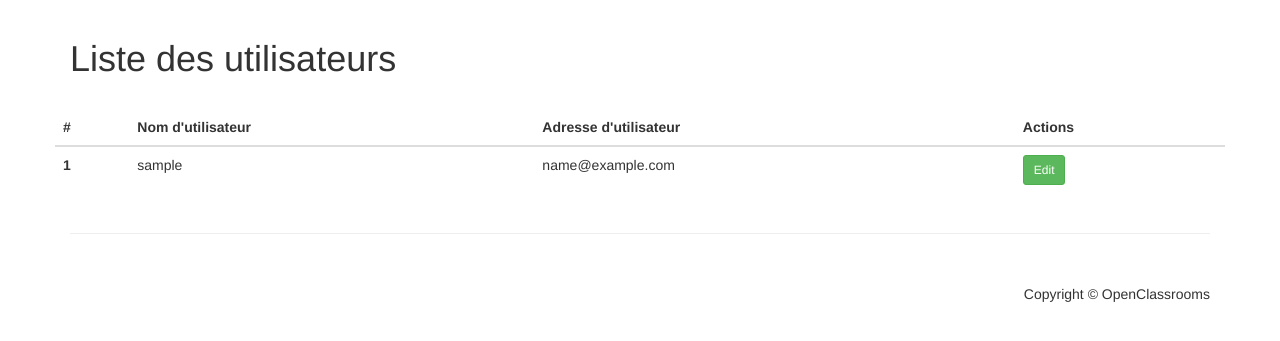
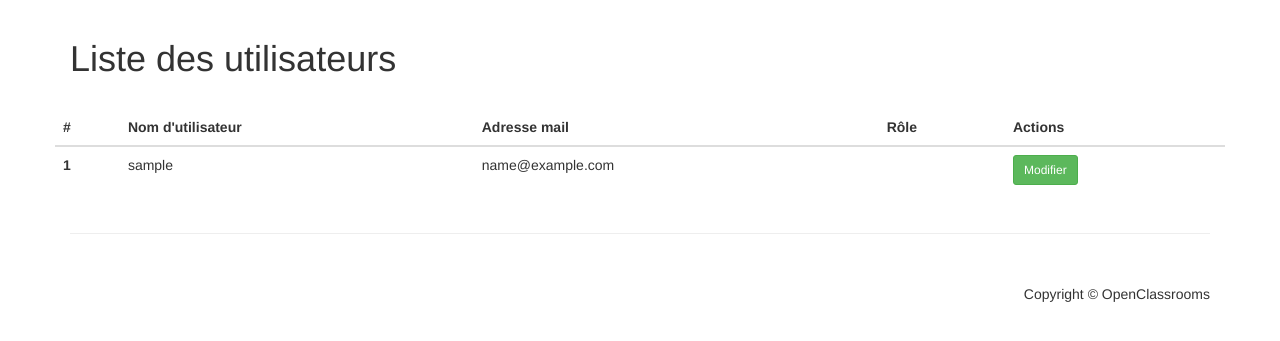
Before and after one commit to ledukilian/LeduKilian_P8_26082022, a Symfony app: template templates/user/list.html.twig in a window 1280 px wide. Shown: the part 51-392 px from the top of the page. Run offline with Twig, Linux system fonts and the light colour scheme; the template is opened without the code that fills it: most values are stand-ins (such as "Sample title", 1, 10 or a date in 2020); some libraries are stand-ins or nearby versions.

Commit message:
Another front modification

```diff
--- a/templates/user/list.html.twig
+++ b/templates/user/list.html.twig
@@ -16,7 +16,8 @@
                 <tr>
                     <th>#</th>
                     <th>Nom d'utilisateur</th>
-                    <th>Adresse d'utilisateur</th>
+                    <th>Adresse mail</th>
+                    <th>Rôle</th>
                     <th>Actions</th>
                 </tr>
                 </thead>
@@ -27,7 +28,12 @@
                         <td>{{ user.username }}</td>
                         <td>{{ user.email }}</td>
                         <td>
-                            <a href="{{ path('user_edit', {'id' : user.id}) }}" class="btn btn-success btn-sm">Edit</a>
+                            {% if user.roles[0] == "ROLE_ANONYMOUS" %}<span class="font-weight-bold text-muted">Annonyme</span>{% endif %}
+                            {% if user.roles[0] == "ROLE_USER" %}<span class="font-weight-bold text-primary">Utilisateur</span>{% endif %}
+                            {% if user.roles[0] == "ROLE_ADMIN" %}<span class="font-weight-bold text-danger">Administrateur</span>{% endif %}
+                        </td>
+                        <td>
+                            <a href="{{ path('user_edit', {'id' : user.id}) }}" class="btn btn-success btn-sm">Modifier</a>
                         </td>
                     </tr>
                 {% endfor %}
```
